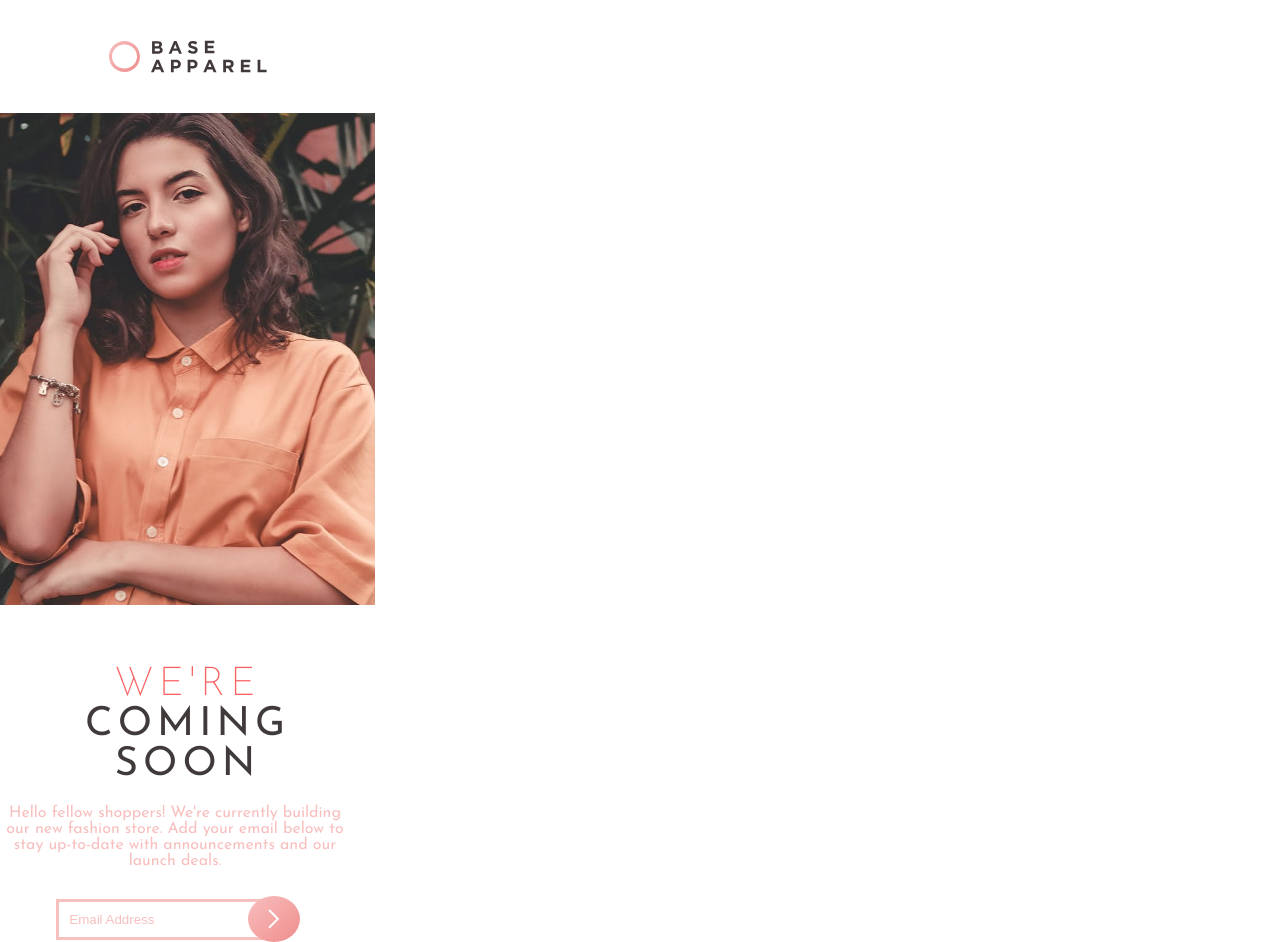
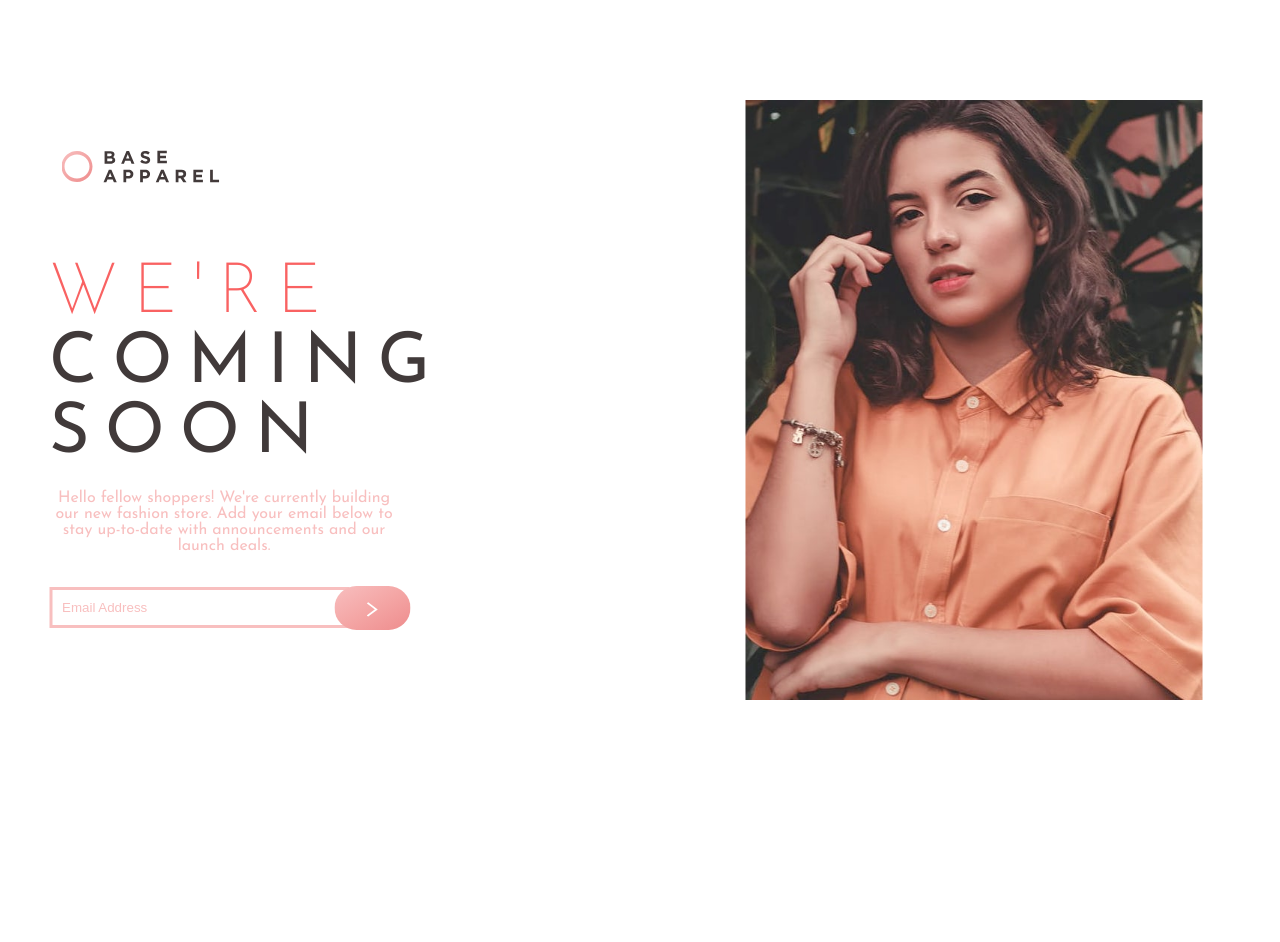
Before and after one commit to Joaovitorsw/base-apparel-coming-soon, a plain HTML site: page index.html in a window 1280 px wide. After the commit the page ends 800 px from the top, so only its background shows below. Drawn offline with Linux system fonts and the light colour scheme.

Commit message:
✨ feat: add dekstop style and fix mobile

```diff
--- a/index.html
+++ b/index.html
@@ -20,7 +20,7 @@
       </div>
         <picture class="image-content">
           <source
-            media="(max-width: 375px )"
+            media="(max-width: 675px )"
             srcset="images/hero-mobile.jpg"
           />
           <img
--- a/style.css
+++ b/style.css
@@ -6,10 +6,19 @@
   align-items: center;
   font-family: "Josefin Sans", sans-serif;
   position: absolute;
+  top: 50%;
+  left: 50%;
+  transform: translate(-50%, -50%);
 }
 .logo-content {
   display: flex;
+  position: absolute;
+  top: -25%;
+  left: 2%;
   padding: 40px;
+}
+.logo-image {
+  margin-top: 40px;
 }
 .image-content {
   display: flex;
@@ -36,7 +45,7 @@
 .title-color {
   color: hsl(0, 6%, 24%);
   font-weight: 400;
-  font-size: 40px;
+  font-size: inherit;
 }
 .paragraph {
   color: #f8bfbf;
@@ -55,14 +64,18 @@
     #ee8c8c
   );
   border: transparent;
-  border-radius: 60%;
-  padding: 10px 20px 10px 20px;
-  position: absolute;
-  right: 20%;
+  border-radius: 28px;
+  text-align: center;
+  padding: 10px 32px 10px 32px;
+  position: relative;
+  top: 5px;
+  right: -24px;
   margin-top: 7px;
 }
 .icon-arrow {
-  margin-top: 3px;
+  margin-top: 6px;
+  width: 12px;
+  height: 15px;
 }
 .email-box {
   border: solid #f8bfbf;
@@ -72,9 +85,53 @@
   width: 230px;
   padding: 10px;
   outline: none;
+  margin-bottom: 20px;
 }
 ::placeholder {
   color: #f8bfbf;
 }
-@media screen and (min-width: 375px) {
+
+@media screen and (min-width: 1025px) {
+  .logo-content {
+    position: absolute;
+    top: -5%;
+    left: -215%;
+
+  }
+  .title {
+    font-size: 70px;
+    letter-spacing: 15px;
+    text-align: left;
+  }
+
+  .main-image {
+    width: auto;
+    height: 600px;
+  }
+  .main-card {
+
+    top: 50%;
+    left: 50%;
+    transform: translate(50%, -50%);
+  }
+  .main-content {
+    margin-top: 100px;
+    margin-right: 300px;
+  }
+  .image-content {
+    flex-direction: row-reverse;
+  }
+  .email-box {
+    left: 0%;
+    margin-top: 10px;
+    width: 300px;
+    padding: 10px;
+    outline: none;
+  }
+  .arrow-button {
+    position: relative;
+    top: 5px;
+    right: 15px;
+    margin-top: 7px;
+  }
 }
```
